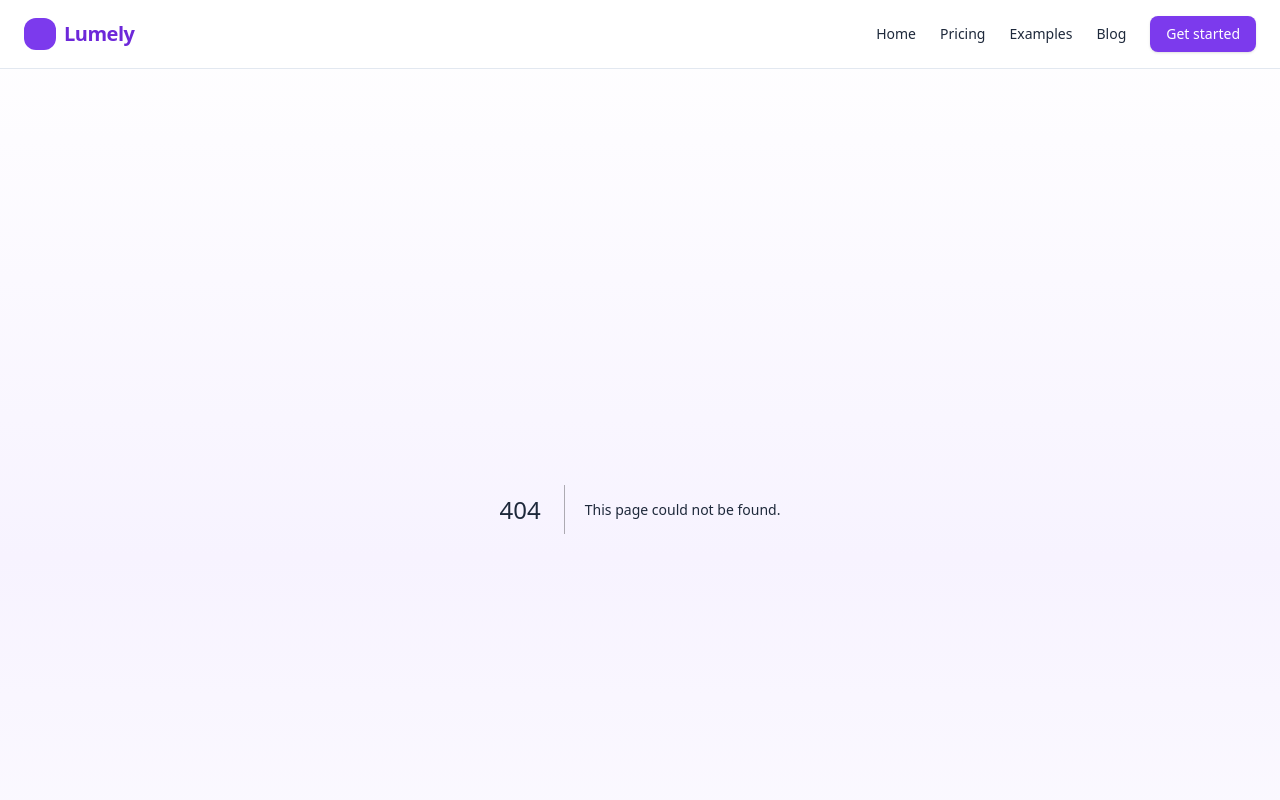
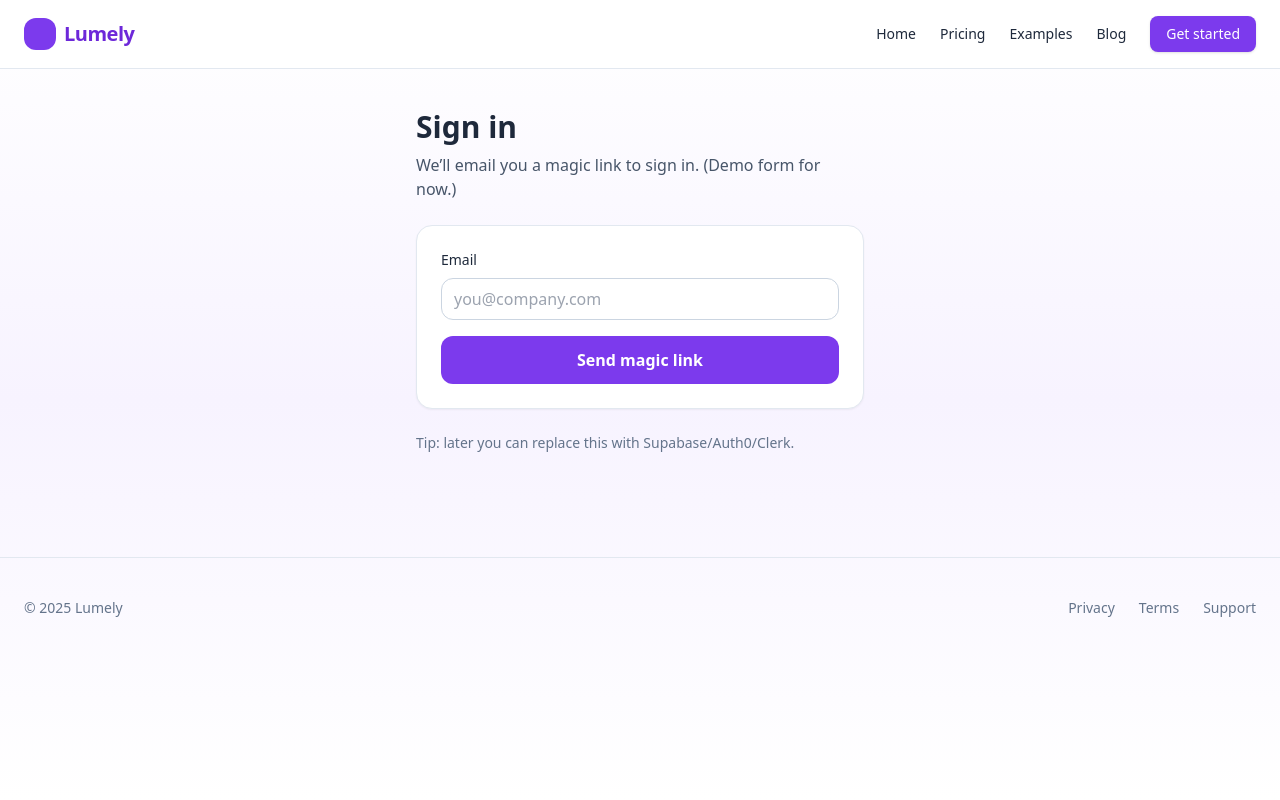
Before and after one commit to markgaughan75-maker/test-2, a Next.js app: page /signin in a window 1280 px wide. Before the commit this address had no page. Shown: the top 800 px of the page. Built offline with nearby package versions, Linux system fonts and the light colour scheme.

Commit message:
Create page.tsx

```diff
--- /dev/null
+++ b/app/signin/page.tsx
@@ -0,0 +1,46 @@
+'use client';
+import { useState } from 'react';
+
+export default function SignIn() {
+  const [email, setEmail] = useState('');
+  const [status, setStatus] = useState<'idle'|'sent'>('idle');
+
+  function fakeSend() {
+    // Placeholder: in production call your auth provider (Supabase/Auth0/Clerk)
+    setStatus('sent');
+  }
+
+  return (
+    <div className="mx-auto max-w-md">
+      <h1 className="text-3xl font-extrabold mb-2">Sign in</h1>
+      <p className="text-slate-600 mb-6">
+        We’ll email you a magic link to sign in. (Demo form for now.)
+      </p>
+
+      <div className="rounded-2xl bg-white border border-slate-200 p-6 shadow-sm">
+        <label className="block text-sm font-medium mb-2">Email</label>
+        <input
+          type="email"
+          value={email}
+          onChange={e=>setEmail(e.target.value)}
+          placeholder="you@company.com"
+          className="w-full rounded-xl border border-slate-300 px-3 py-2 mb-4 focus:border-violet-400 outline-none"
+        />
+        <button
+          onClick={fakeSend}
+          className="w-full rounded-xl bg-violet-600 text-white py-3 font-semibold hover:bg-violet-700"
+        >
+          Send magic link
+        </button>
+
+        {status === 'sent' && (
+          <p className="mt-3 text-sm text-green-700">Check your inbox (demo only).</p>
+        )}
+      </div>
+
+      <p className="text-sm text-slate-500 mt-6">
+        Tip: later you can replace this with Supabase/Auth0/Clerk.
+      </p>
+    </div>
+  );
+}
```
